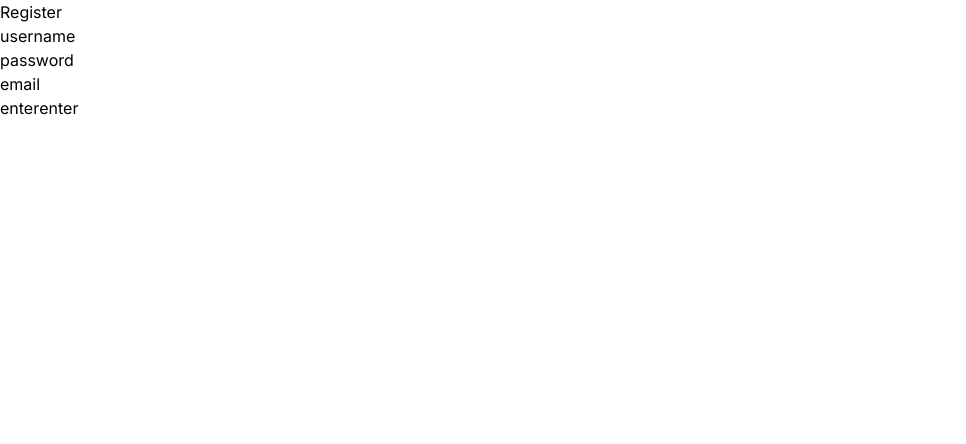
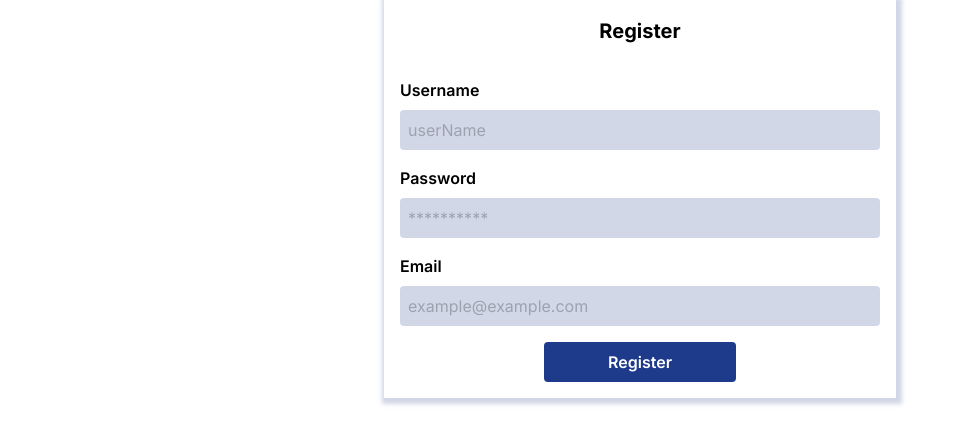
Before and after one commit to a1Thiago/finished-games, a React app in the folder client/: page /register in a window 1280 px wide. Shown: the top 444 px of the page, without its empty margins (0-966 px from the left). Built offline with nearby package versions, Linux system fonts and the light colour scheme; the HTML template or start-up script is replaced by a standard one.

Commit message:
register

```diff
--- a/client/src/components/pages/Home.tsx
+++ b/client/src/components/pages/Home.tsx
@@ -6,9 +6,9 @@ import HomeImages from "@components/HomeImages"
 export default function Home() {
   return (
     <div className="text-white grid grid-cols-2 tablet:grid-cols-1">
-      <div className="mt-32">
-        <Heading size="2xl"><h1 className="mb-8">Catalog your game Collection</h1></Heading>
-        <Heading size="xl"><h2 className="mb-16">Organize all your finished games into one master collection</h2></Heading>
+      <div className="mt-32 xsmobile:mt-4 mobile:mt-8">
+        <Heading><h1 className="text-2xl mb-8 xsmobile:mb-4 xsmobile:text-xl">Catalog your game Collection</h1></Heading>
+        <Heading ><h2 className="text-xl mb-16 xsmobile:mb-8 ">Organize all your finished games into one master collection</h2></Heading>
         <Text><TextLink href="#">Sign Up</TextLink> or <TextLink href="#">Log in</TextLink> to start</Text>
       </div >
       <div className="mt-44 tablet:mt-16">
--- a/client/src/components/pages/Login.tsx
+++ b/client/src/components/pages/Login.tsx
@@ -1,6 +1,10 @@
 import { useContext, useRef, useState } from "react"
 import { AuthContext } from "@contexts/AuthContext"
 import { useNavigate } from "react-router-dom";
+import Heading from "@components/ui/Heading/Heading";
+import Text from "@components/ui/Text/Text";
+import Button from "@components/ui/Button/Button";
+import InputLabel from "@components/ui/InputLabel/InputLabel";
 
 export default function Login() {
 
@@ -14,6 +18,7 @@ export default function Login() {
   const navigate = useNavigate()
 
   const handleLogin = async () => {
+
     const data = {
       username: usernameRef?.current?.value as string,
       password: passwordRef?.current?.value as string,
@@ -31,6 +36,7 @@ export default function Login() {
   }
 
   return (
+    <>
       <div>Login
         {credentialsCheck}
         <div>
@@ -49,5 +55,26 @@ export default function Login() {
         </div>
 
       </div>
+
+      <div className="m-auto p-4 grid gap-4 max-w-lg bg-white shadow-custom">
+        <Heading ><h2 className="text-center">Log In</h2></Heading>
+
+        <Text className="text-redAlert-100">{credentialsCheck}</Text>
+
+        <div ref={usernameRef}>
+          <InputLabel label="Username" type="text" placeholder="userName" />
+        </div>
+
+        <div ref={passwordRef} >
+          <InputLabel label="Password" type="password" placeholder="**********" />
+        </div>
+
+        <div className="text-center">
+          <Button label="Register" onClick={handleLogin} type="primary" />
+        </div>
+
+      </div>s
+
+    </>
   )
 }
--- a/client/src/components/pages/Register.tsx
+++ b/client/src/components/pages/Register.tsx
@@ -1,6 +1,11 @@
 import { useRef, useState } from "react"
-import axios from "axios"
 import { useNavigate } from "react-router-dom";
+import Heading from "@ui/Heading/Heading";
+import Text from "@ui/Text/Text";
+import InputLabel from '@ui/InputLabel/InputLabel'
+import Button from "@components/ui/Button/Button";
+import { makeRequest } from "@utils/axios";
+import TextLink from "@components/ui/TextLink/TextLink";
 
 const url = 'http://localhost:8000/api/auth/register'
 
@@ -9,8 +14,8 @@ export default function Register() {
 
   const navigate = useNavigate()
 
-
   const [filledAllFields, setFilledAllFields] = useState<string>('')
+  const [userCreated, setUserCreated] = useState<string>('')
 
   const [passWordCheck, setPassWordCheck] = useState<string>('')
   const [userNameCheck, setUserNameCheck] = useState<string>('')
@@ -30,17 +35,23 @@ export default function Register() {
     setEmailCheck('')
     setPassWordCheck('')
 
+    const fixRef = (ref: any) => ref?.current?.children[0].children[1]?.value //TODO
+
     const inputs = {
-      username: usernameRef?.current?.value as string,
-      password: passwordRef?.current?.value as string,
-      email: emailRef?.current?.value as string,
+      username: fixRef(usernameRef) as string,
+      password: fixRef(passwordRef) as string,
+      email: fixRef(emailRef) as string,
     }
 
     try {
 
-      const res = await axios.post(url, inputs);
-      //{ success: 'User has been created.' } /TODO
-      navigate('/')
+      const res = await makeRequest.post(url, inputs)
+
+      setUserCreated(res.data.success)
+
+      setTimeout(() => {
+        navigate('/login')
+      }, 3000)
 
     } catch (error: any) {
 
@@ -55,29 +66,26 @@ export default function Register() {
   }
 
   return (
-    <div>Register
-      <p>{filledAllFields}</p>
-      <div>
-        <label htmlFor="username">username</label>
-        <input name="username" id="username" type="text" ref={usernameRef} />
-        <p>{userNameCheck}</p>
+    <div className="m-auto p-4 grid gap-4 max-w-lg bg-white shadow-custom">
+      <Heading ><h2 className="text-center">Register</h2></Heading>
+
+      <Text className="text-redAlert-100">{filledAllFields}</Text>
+      {userCreated && <Text size="md" className="text-blue-700">{userCreated} <TextLink size="md" className="text-blue-700" href="/login">Click to login</TextLink> </Text>}
+
+      <div ref={usernameRef}>
+        <InputLabel label="Username" type="text" placeholder="userName" invalid={userNameCheck} />
       </div>
 
-      <div>
-        <label htmlFor="password">password</label>
-        <input name="password" id="password" type="password" ref={passwordRef} />
-        <p>{passWordCheck}</p>
+      <div ref={passwordRef} >
+        <InputLabel label="Password" type="password" placeholder="**********" invalid={passWordCheck} />
       </div>
 
-      <div>
-        <label htmlFor="email">email</label>
-        <input name="email" type="email" ref={emailRef} />
-        <p>{emailCheck}</p>
+      <div ref={emailRef} >
+        <InputLabel label="Email" type="email" placeholder="example@example.com" invalid={emailCheck} />
       </div>
 
-      <div>
-        <label htmlFor="enter">enter</label>
-        <button name="enter" id="enter" onClick={handleClick}>enter</button>
+      <div className="text-center">
+        <Button label="Register" onClick={handleClick} type="primary" />
       </div>
 
     </div>
--- a/client/src/components/ui/Button/Button.tsx
+++ b/client/src/components/ui/Button/Button.tsx
@@ -4,7 +4,7 @@ import Text from "../Text/Text"
 type ButtonProps = {
   label: string,
   type: 'primary' | 'secondary' | 'warn',
-  onClick: () => void
+  onClick: (e: React.MouseEvent<HTMLButtonElement>) => void | Promise<any>
 }
 
 export default function Button({ label, type, onClick }: ButtonProps) {
--- a/client/src/components/ui/InputLabel/InputLabel.tsx
+++ b/client/src/components/ui/InputLabel/InputLabel.tsx
@@ -4,15 +4,17 @@ type InputProps = {
   label: string
   type: string
   placeholder: string
+  invalid?: string
 }
 
-export default function Input({ type, label, placeholder }: InputProps) {
+export default function Input({ type, label, placeholder, invalid }: InputProps) {
   return (
     <div className="flex flex-col">
       <label className="mb-2 font-semibold" htmlFor={label}>
         <Text size="sm">{label}</Text>
       </label>
       <input className="focus:outline-blue-700 focus:text-black-100 text-black-60 rounded px-2 h-10 bg-blue-200" name={label} id={label} type={type} placeholder={placeholder} />
+      <Text className="text-redAlert-100">{invalid}</Text>
     </div>
   )
 }
--- a/client/tailwind.config.cjs
+++ b/client/tailwind.config.cjs
@@ -20,6 +20,7 @@ module.exports = {
     screens: {
       'tablet': { 'max': '768px' },
       'mobile': { 'max': '414px' },
+      'xsmobile': { 'max': '320px' },
       ...defaultTheme.screens,
     },
 
```
Also changed, not shown: 1 other file (tests, documents, lock files or other folders). Lines whose indentation alone changed are shown as unchanged.
